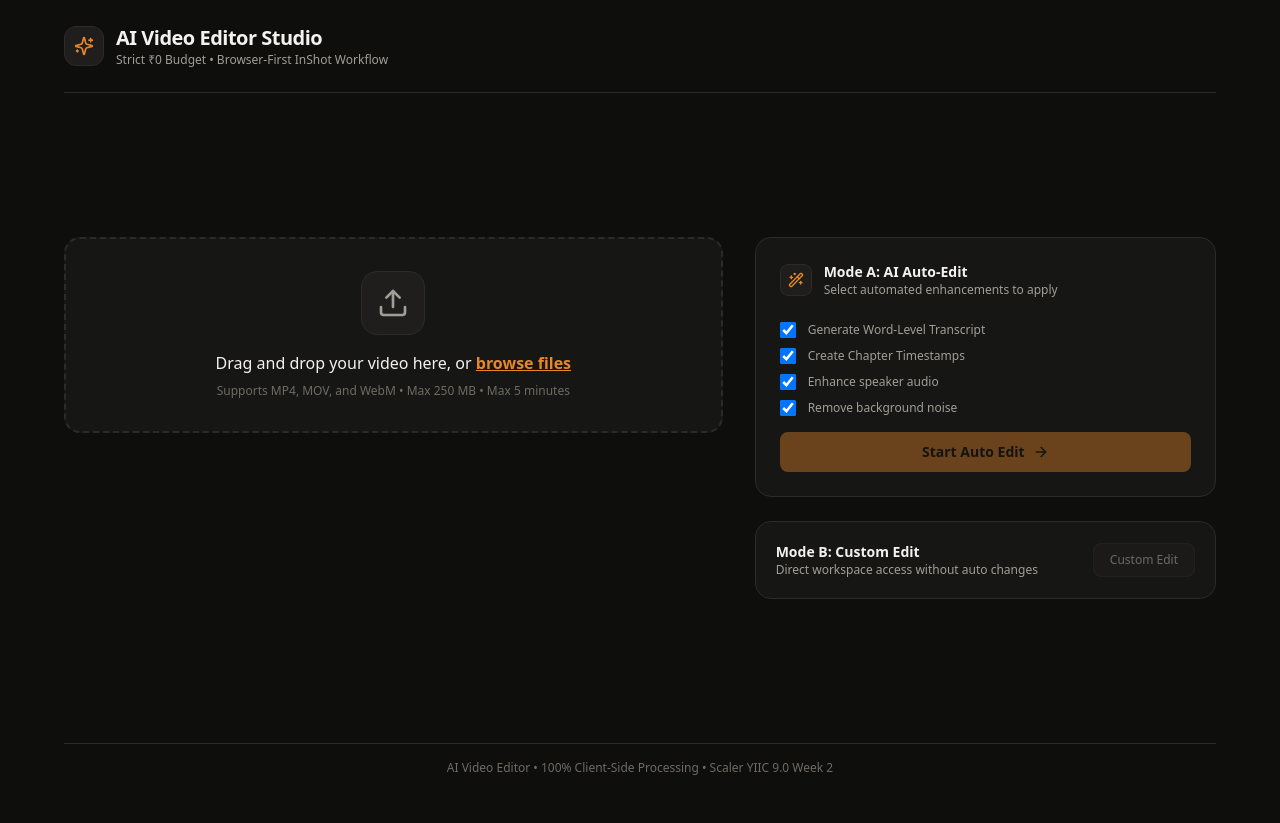
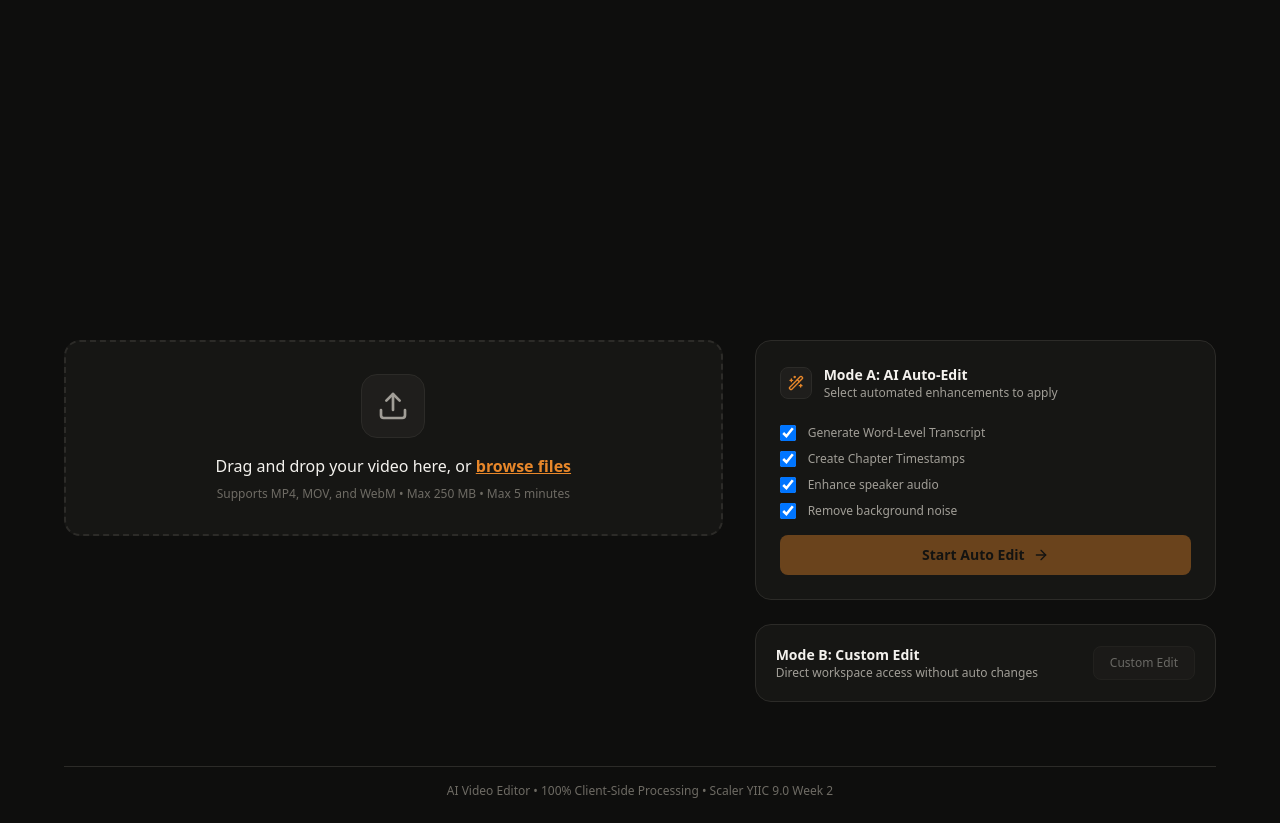
Before and after one commit to shaswatshah07/Ai-video-editor, a React (Vite) app: page / in a window 1280 px wide. Before the commit the page ends 800 px from the top, so only its background shows below. Built offline with nearby package versions, Linux system fonts and the light colour scheme.

Commit message:
style: remove Screen 1 dev header and reserve open hero space above upload controls

```diff
--- a/src/components/Screen1Upload.tsx
+++ b/src/components/Screen1Upload.tsx
@@ -1,5 +1,5 @@
 import React, { useState } from 'react';
-import { Upload, Sparkles, Wand2, ArrowRight, AlertCircle, FileVideo } from 'lucide-react';
+import { Upload, Wand2, ArrowRight, AlertCircle, FileVideo } from 'lucide-react';
 import { useEditorStore } from '../store/useEditorStore';
 import { TimelineItem } from '../types/edl';
 
@@ -121,24 +121,15 @@ export const Screen1Upload: React.FC = () => {
   };
 
   return (
-    <div className="min-h-screen bg-[#0E0E0D] text-[#F4F2EE] flex flex-col justify-between p-6">
-      {/* Top Navigation Bar */}
-      <header className="max-w-6xl mx-auto w-full flex items-center justify-between pb-6 border-b border-[#2C2B28]">
-        <div className="flex items-center space-x-3">
-          <div className="w-10 h-10 rounded-xl bg-[#1F1E1C] border border-[#2C2B28] flex items-center justify-center">
-            <Sparkles className="w-5 h-5 text-[#E8872A]" />
-          </div>
-          <div>
-            <h1 className="text-xl font-bold tracking-tight text-[#F4F2EE]">
-              AI Video Editor Studio
-            </h1>
-            <p className="text-xs text-[#A19E97]">Strict ₹0 Budget • Browser-First InShot Workflow</p>
-          </div>
-        </div>
-      </header>
+    <div className="min-h-screen bg-[#0E0E0D] text-[#F4F2EE] flex flex-col px-6 overflow-y-auto">
+      {/* Top Reserved Open Hero Space */}
+      <section
+        id="hero-space"
+        className="w-full max-w-6xl mx-auto min-h-[280px] md:min-h-[340px] flex flex-col items-center justify-center pt-12 pb-8"
+      />
 
-      {/* Main Content Area */}
-      <main className="max-w-6xl mx-auto w-full my-8 grid grid-cols-1 lg:grid-cols-12 gap-8 items-start">
+      {/* Main Content Area: Upload & Mode Selection */}
+      <main className="max-w-6xl mx-auto w-full pb-16 grid grid-cols-1 lg:grid-cols-12 gap-8 items-start">
         {/* Left Column: Drag & Drop Dropzone */}
         <div className="lg:col-span-7 space-y-6">
           <div
@@ -281,7 +272,7 @@ export const Screen1Upload: React.FC = () => {
       </main>
 
       {/* Footer */}
-      <footer className="max-w-6xl mx-auto w-full pt-4 border-t border-[#2C2B28] text-center text-xs text-[#6E6B64]">
+      <footer className="max-w-6xl mx-auto w-full pt-4 pb-6 border-t border-[#2C2B28] text-center text-xs text-[#6E6B64] mt-auto">
         AI Video Editor • 100% Client-Side Processing • Scaler YIIC 9.0 Week 2
       </footer>
     </div>
```
